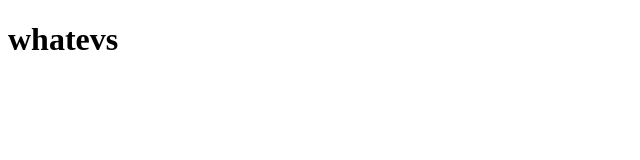
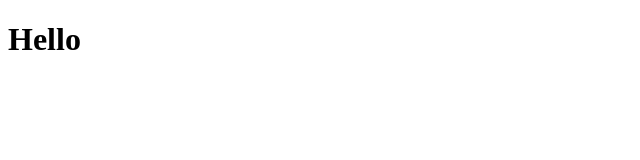
Before and after one commit to JohnVWebb/day-1, a plain HTML site: page index.html in a window 1280 px wide. Shown: the whole page, without its empty margins (0-640 px from the left). Drawn offline with Linux system fonts and the light colour scheme.

Commit message:
updated index

```diff
--- a/index.html
+++ b/index.html
@@ -6,6 +6,6 @@
     <title>Day 1</title>
 </head>
 <body>
-    <h1>whatevs</h1>
+    <h1>Hello</h1>
 </body>
 </html>
```
